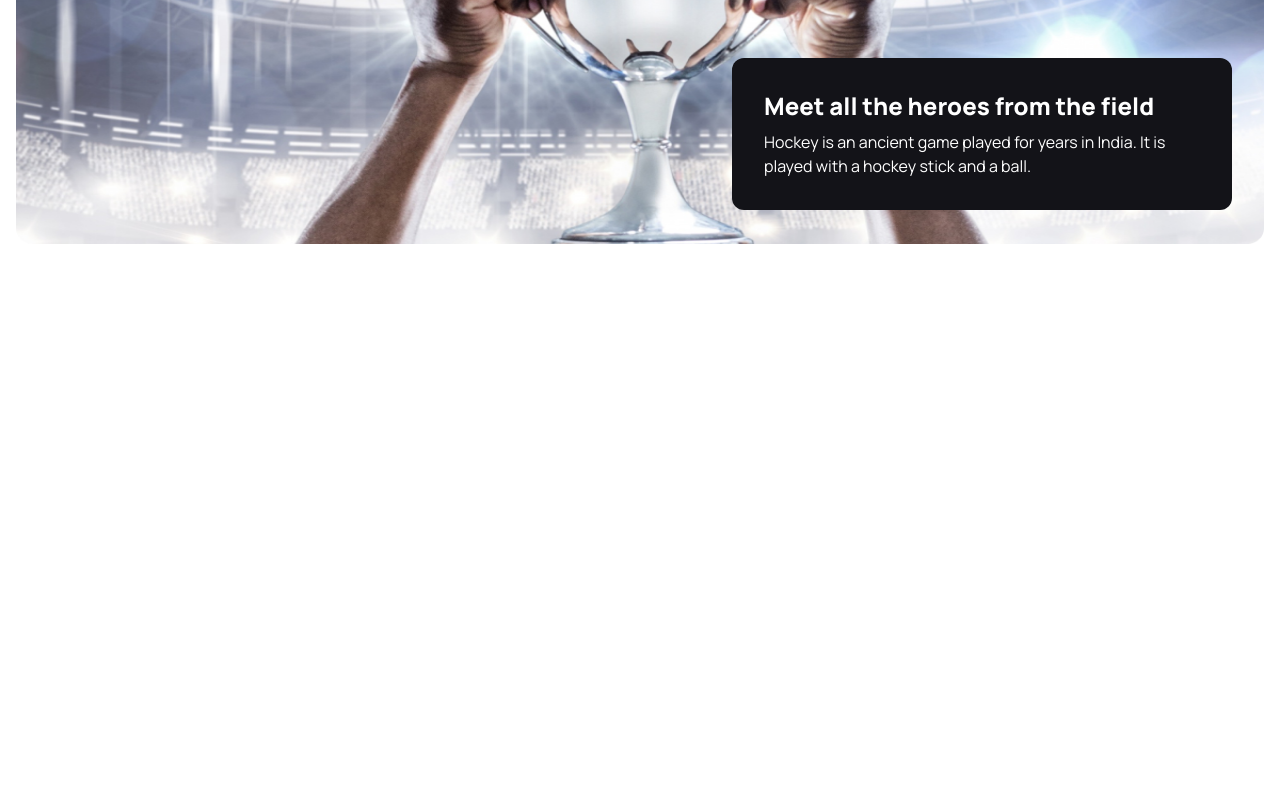
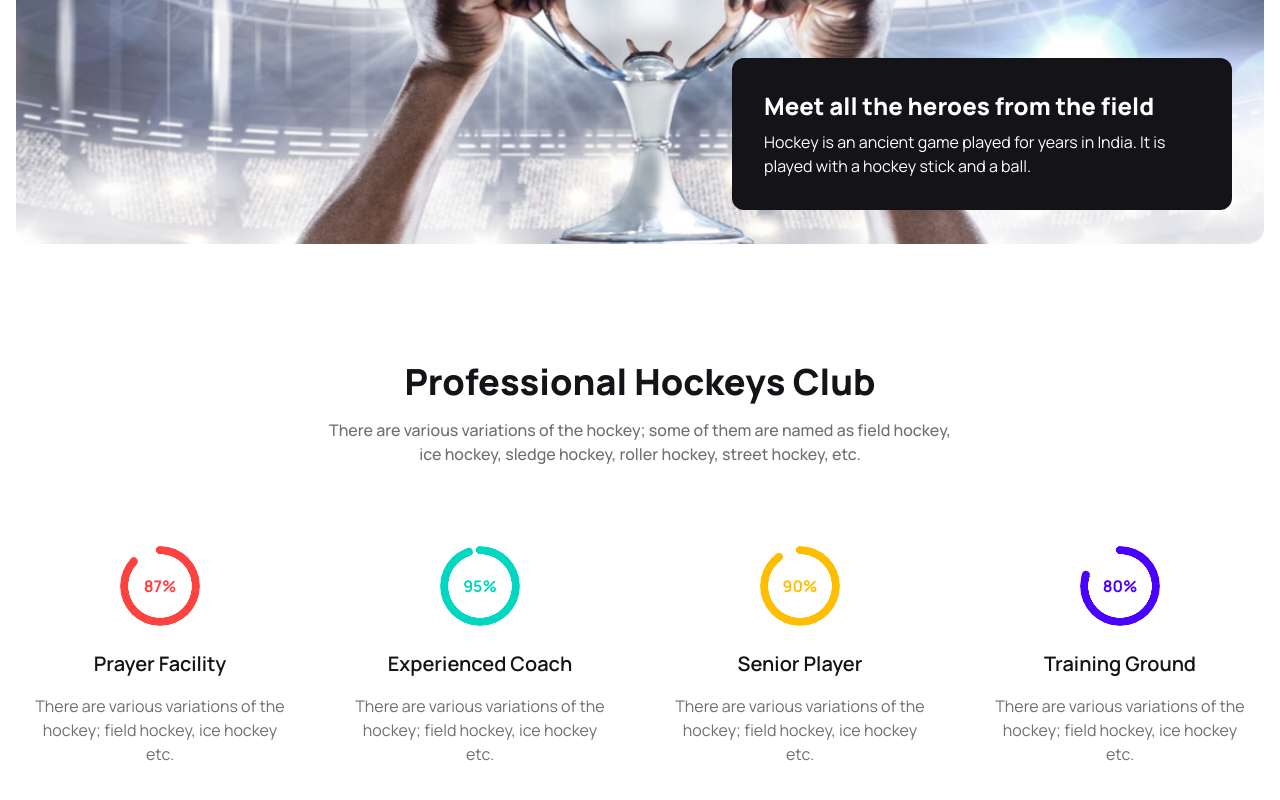
Before and after one commit to sumaiyakhondoker/hockeys, a plain HTML site: page index.html in a window 1280 px wide. Shown: the part 322-1122 px from the top of the page. Before the commit the page ends 800 px from the top, so only its background shows below. Drawn offline with nearby package versions, Linux system fonts and the light colour scheme.

Commit message:
hockey club section added

```diff
--- a/index.html
+++ b/index.html
@@ -22,6 +22,7 @@
                 clifford: '#da373d',
                 'color-primary': '#131318',
                 'color-gray': '#0d0d1299',
+                'color-red': '#FF4240',
 
               }
             }
@@ -79,6 +80,62 @@
     </header>
 
     <main class="container mx-auto">
+        <!-- hockey club section -->
+        <section class="text-center my-28">
+
+        <h2 class="text-2xl lg:text-4xl font-extrabold text-color-primary ">Professional Hockeys Club</h2>
+        <p class="font-medium text-color-gray lg:w-[630px]  mx-auto mt-4 mb-16 text-sm lg:text-base">There are various variations of the hockey; some of them are named as field hockey, ice hockey, sledge hockey, roller hockey, street hockey, etc.</p>
+
+        <!-- card container -->
+         <div class="grid grid-cols-1 md:grid-cols-2 lg:grid-cols-4 gap-8">
+            <!-- card 1  -->
+             <div class="card card-compact p-4">
+                <figure class="mb-6"><div class="radial-progress text-color-red font-bold" style="--value:87;" role="progressbar">87%</div></figure>
+
+                <div class="text-center">
+                  <h2 class="mb-4 text-xl font-semibold text-color-primary">Prayer Facility</h2>
+                  <p class="text-color-gray">There are various variations of the hockey; field hockey, ice hockey etc.</p>
+
+                </div>
+             </div>
+
+            <!-- card 2  -->
+             <div class="card card-compact p-4">
+                <figure class="mb-6"><div class="radial-progress text-accent font-bold" style="--value:95;" role="progressbar">95%</div></figure>
+
+                <div class="text-center">
+                  <h2 class="mb-4 text-xl font-semibold text-color-primary">Experienced Coach</h2>
+                  <p class="text-color-gray">There are various variations of the hockey; field hockey, ice hockey etc.</p>
+
+                </div>
+             </div>
+
+            <!-- card 3  -->
+             <div class="card card-compact p-4">
+                <figure class="mb-6"><div class="radial-progress text-warning font-bold" style="--value:90;" role="progressbar">90%</div></figure>
+
+                <div class="text-center">
+                  <h2 class="mb-4 text-xl font-semibold text-color-primary">Senior Player</h2>
+                  <p class="text-color-gray">There are various variations of the hockey; field hockey, ice hockey etc.</p>
+
+                </div>
+             </div>
+
+            <!-- card 4  -->
+             <div class="card card-compact p-4">
+                <figure class="mb-6"><div class="radial-progress text-primary font-bold" style="--value:80;" role="progressbar">80%</div></figure>
+
+                <div class="text-center">
+                  <h2 class="mb-4 text-xl font-semibold text-color-primary">Training Ground</h2>
+                  <p class="text-color-gray">There are various variations of the hockey; field hockey, ice hockey etc.</p>
+
+                </div>
+             </div>
+
+
+
+         </div>
+        </section>
 
     </main>
 
```
